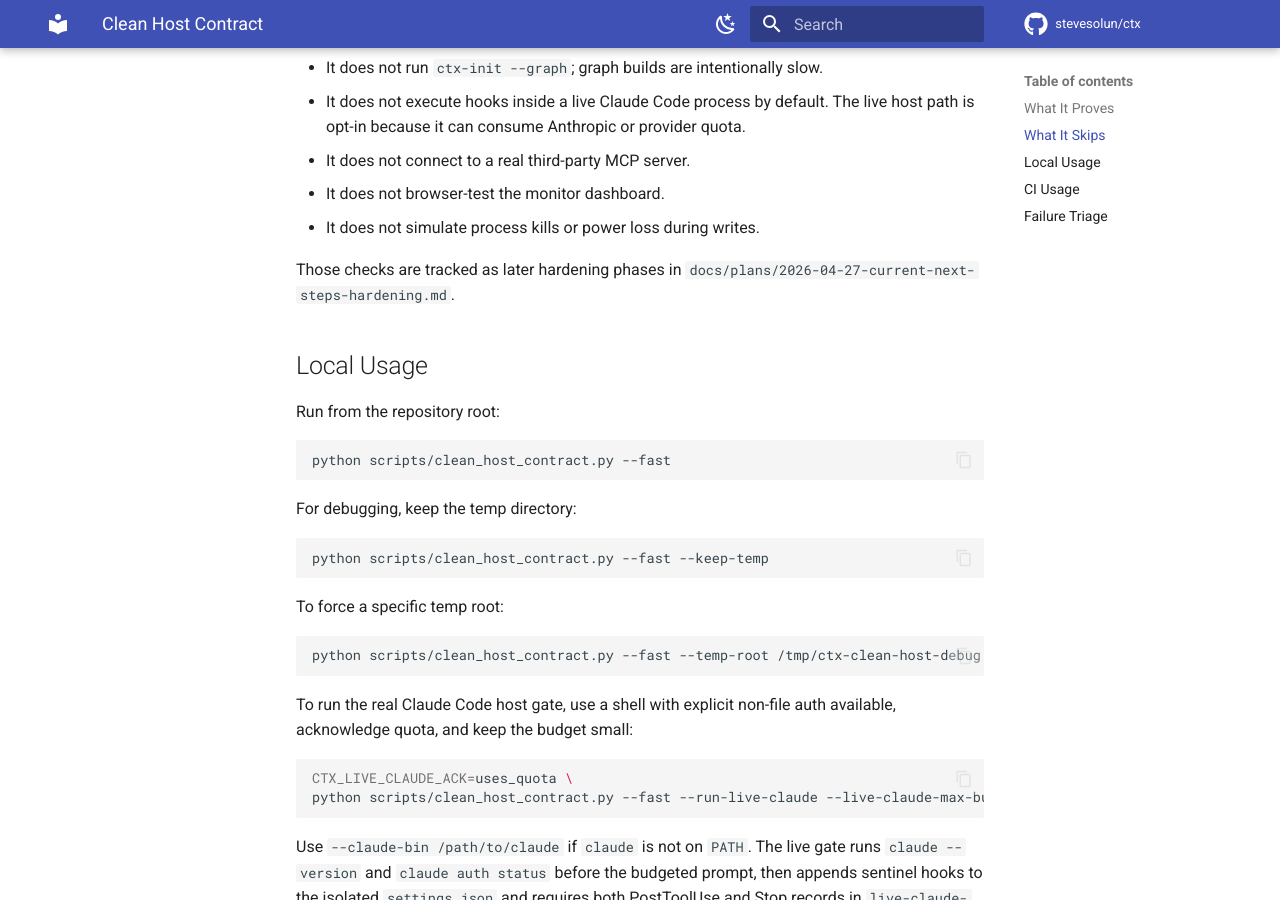
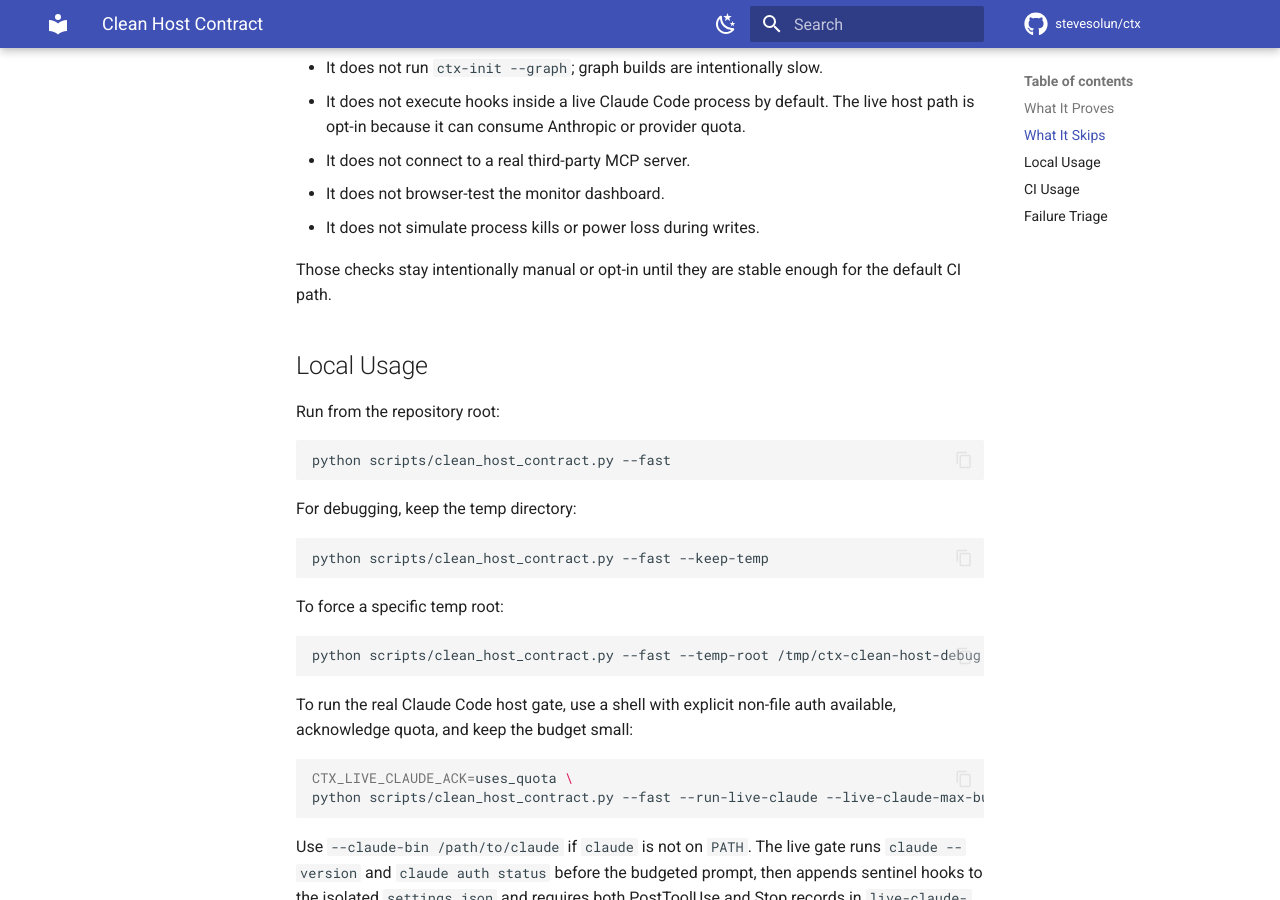
Before and after one commit to stevesolun/ctx, an MkDocs documentation site: the page built from docs/harness/clean-host-contract.md, in a window 1280 px wide and 900 px high, scrolled down 988 px. Built offline with MkDocs 1.6.1 and Material for MkDocs 9.7.7, drawn with Linux system fonts in a browser that asks for light colours; comment, search, counter and statistics services are not loaded.

Commit message:
docs: refresh public release references

```diff
--- a/docs/harness/clean-host-contract.md
+++ b/docs/harness/clean-host-contract.md
@@ -38,8 +38,8 @@ contract stabilizes.
 - It does not browser-test the monitor dashboard.
 - It does not simulate process kills or power loss during writes.
 
-Those checks are tracked as later hardening phases in
-`docs/plans/2026-04-27-current-next-steps-hardening.md`.
+Those checks stay intentionally manual or opt-in until they are stable enough
+for the default CI path.
 
 ## Local Usage
 
```
Also changed, not shown: README.md (+1 -1 lines), docs/index.md (+1 -1 lines).
